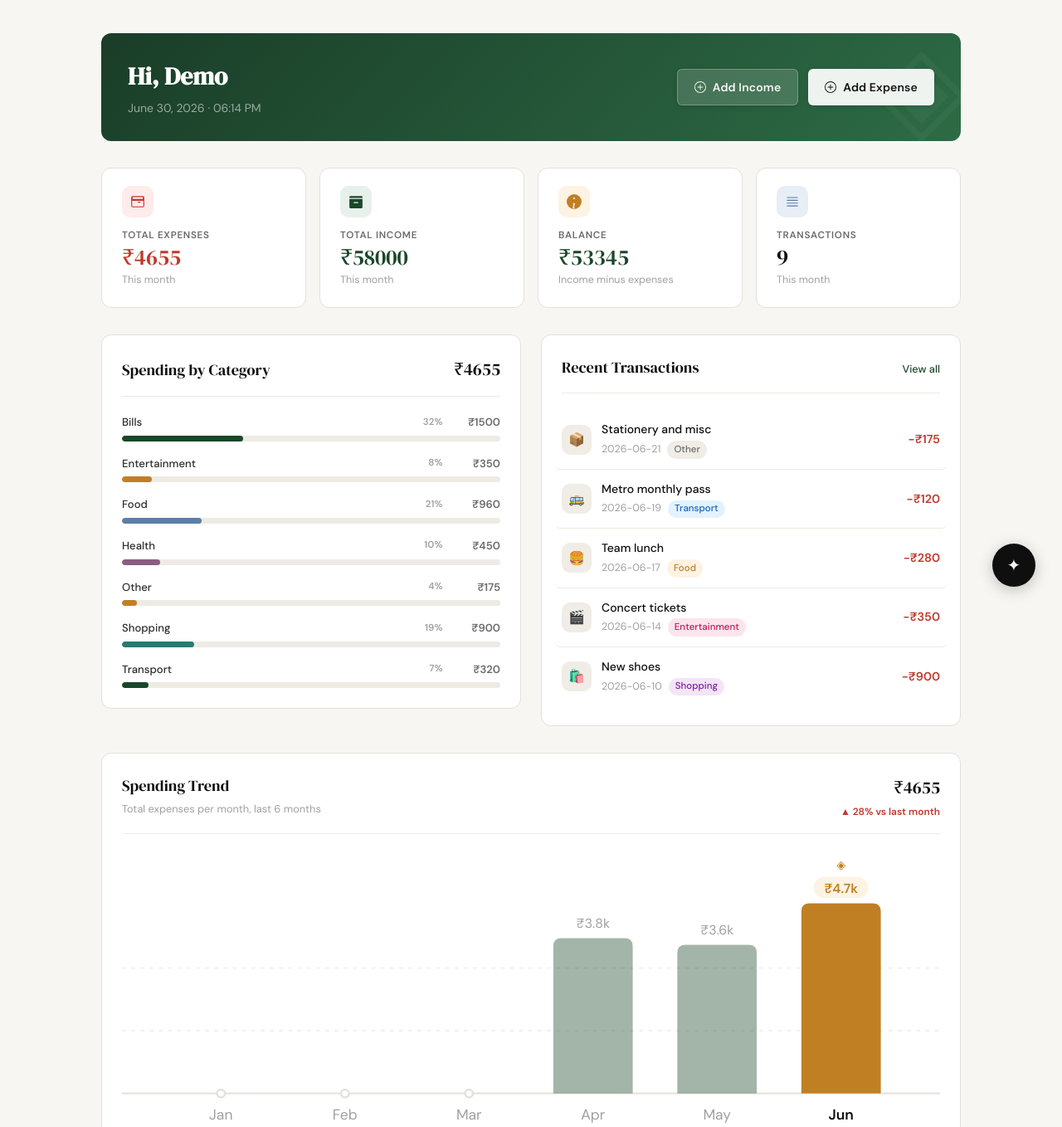
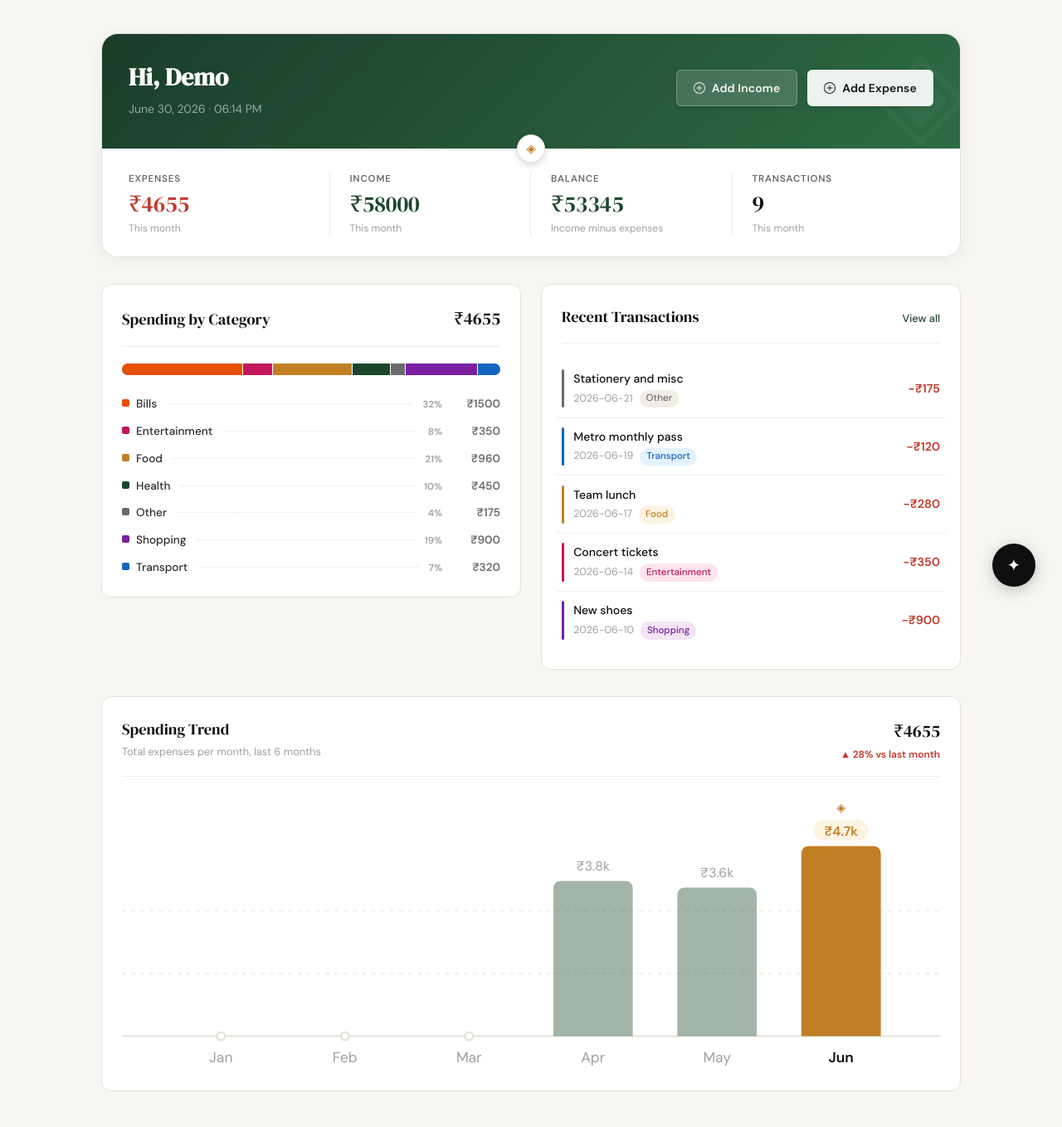
Before and after one commit to KshCompiler/expense-tracker, a Flask app: page /dashboard in a window 1280 px wide. Shown: the part 61-1419 px from the top of the page at 83% size. Run offline with Flask 3, Linux system fonts and the light colour scheme; the visitor is signed in with stand-in values (Sample User, id 1); data comes from the database, SQL or seed files in the repository.

Commit message:
redesign dashboard, landing, and entry forms around a ledger/passbook identity
Replaces generic dashboard stat cards and progress bars with a sealed
passbook folio and a segmented category tally; updates the landing hero
mockup to match; removes unjustified 01/02/03 numbering on feature cards
in favor of per-feature ledger colors; and gives add expense/income
their own debit/credit color language with category-colored tiles.

Co-Authored-By: Claude Sonnet 5 <noreply@anthropic.com>

```diff
--- a/templates/dashboard.html
+++ b/templates/dashboard.html
@@ -14,11 +14,17 @@
         gap: 2rem;
     }
 
-    /* ── Welcome banner ── */
-    .db-welcome {
+    /* ── Passbook folio: cover + sealed ledger strip ── */
+    .db-folio {
+        border-radius: var(--radius-lg);
+        overflow: hidden;
+        border: 1px solid var(--border);
+        box-shadow: 0 4px 20px rgba(0,0,0,0.05);
+    }
+
+    .db-folio-cover {
         background: linear-gradient(135deg, #1a3d28 0%, #2d6b45 100%);
-        border-radius: var(--radius-md);
-        padding: 1.75rem 2rem;
+        padding: 1.75rem 2rem 2.25rem;
         display: flex;
         align-items: center;
         justify-content: space-between;
@@ -27,7 +33,7 @@
         overflow: hidden;
     }
 
-    .db-welcome::before {
+    .db-folio-cover::before {
         content: '◈';
         position: absolute;
         right: -0.5rem;
@@ -40,14 +46,14 @@
         user-select: none;
     }
 
-    .db-welcome-left h1 {
+    .db-folio-greeting h1 {
         font-family: var(--font-display);
         font-size: 1.85rem;
         color: #fff;
         margin-bottom: 0.25rem;
     }
 
-    .db-welcome-left p {
+    .db-folio-greeting p {
         font-size: 0.875rem;
         color: rgba(255,255,255,0.55);
     }
@@ -88,66 +94,71 @@
 
     .db-action-group { display: flex; gap: 0.75rem; flex-shrink: 0; }
 
-    /* ── Stat cards ── */
-    .db-stats {
-        display: grid;
-        grid-template-columns: repeat(4, 1fr);
-        gap: 1rem;
+    /* Seam between cover and ledger, stamped with the brand mark like a wax seal */
+    .db-folio-seam {
+        position: relative;
+        height: 0;
     }
 
-    .db-stat {
+    .db-folio-seal {
+        position: absolute;
+        top: -17px;
+        left: 50%;
+        transform: translateX(-50%);
+        width: 34px;
+        height: 34px;
+        border-radius: 50%;
         background: var(--paper-card);
         border: 1px solid var(--border);
-        border-radius: var(--radius-md);
-        padding: 1.35rem 1.5rem;
-        display: flex;
-        flex-direction: column;
-        gap: 0.75rem;
-        transition: box-shadow 0.2s, transform 0.2s;
-    }
-
-    .db-stat:hover {
-        box-shadow: 0 4px 16px rgba(0,0,0,0.07);
-        transform: translateY(-2px);
-    }
-
-    .db-stat-icon {
-        width: 38px;
-        height: 38px;
-        border-radius: 10px;
         display: flex;
         align-items: center;
         justify-content: center;
-        flex-shrink: 0;
+        color: var(--accent-2);
+        font-size: 0.95rem;
+        box-shadow: 0 3px 8px rgba(0,0,0,0.15);
+        z-index: 2;
     }
 
-    .stat-expense .db-stat-icon { background: var(--danger-light); color: var(--danger); }
-    .stat-income  .db-stat-icon { background: var(--accent-light); color: var(--accent); }
-    .stat-balance .db-stat-icon { background: var(--accent-2-light); color: var(--accent-2); }
-    .stat-count   .db-stat-icon { background: #e8eef5; color: #5b7fa6; }
+    /* ── Ledger strip: totals as ruled columns, not icon cards ── */
+    .db-folio-ledger {
+        background: var(--paper-card);
+        display: grid;
+        grid-template-columns: repeat(4, 1fr);
+        padding: 1.75rem 2rem 1.5rem;
+    }
 
-    .db-stat-body { display: flex; flex-direction: column; gap: 0.2rem; }
+    .db-ledger-col {
+        padding: 0 1.5rem;
+        border-right: 1px solid var(--border-soft);
+        display: flex;
+        flex-direction: column;
+        gap: 0.3rem;
+    }
 
-    .db-stat-label {
-        font-size: 0.73rem;
+    .db-ledger-col:first-child { padding-left: 0; }
+    .db-ledger-col:last-child { border-right: none; padding-right: 0; }
+
+    .db-ledger-label {
+        font-size: 0.72rem;
         font-weight: 600;
         text-transform: uppercase;
-        letter-spacing: 0.06em;
+        letter-spacing: 0.07em;
         color: var(--ink-muted);
     }
 
-    .db-stat-value {
+    .db-ledger-value {
         font-family: var(--font-display);
-        font-size: 1.65rem;
+        font-size: 1.7rem;
         color: var(--ink);
-        line-height: 1.1;
+        line-height: 1.15;
+        font-variant-numeric: tabular-nums;
     }
 
-    .db-stat-value.neg { color: var(--danger); }
-    .db-stat-value.pos { color: var(--accent); }
+    .db-ledger-value.pos { color: var(--accent); }
+    .db-ledger-value.neg { color: var(--danger); }
 
-    .db-stat-sub {
-        font-size: 0.78rem;
+    .db-ledger-sub {
+        font-size: 0.76rem;
         color: var(--ink-faint);
     }
 
@@ -192,24 +203,45 @@
         color: var(--ink);
     }
 
-    .db-bar-row {
+    /* Single segmented tally bar — one total, divided into its line items */
+    .db-tally-bar {
         display: flex;
-        flex-direction: column;
-        gap: 0.35rem;
-        margin-bottom: 1rem;
+        height: 14px;
+        border-radius: 999px;
+        overflow: hidden;
+        background: var(--border-soft);
+        box-shadow: inset 0 0 0 1px var(--border);
+        margin-bottom: 1.5rem;
     }
 
-    .db-bar-row:last-child { margin-bottom: 0; }
+    .db-tally-seg {
+        height: 100%;
+        transition: flex-basis 0.6s cubic-bezier(0.4, 0, 0.2, 1);
+    }
 
-    .db-bar-meta {
+    .db-tally-seg:not(:last-child) {
+        border-right: 1.5px solid var(--paper-card);
+    }
+
+    /* Legend rows with a dotted leader, like line items on a ledger page */
+    .db-legend { display: flex; flex-direction: column; gap: 0.7rem; }
+
+    .db-legend-row {
         display: flex;
-        align-items: center;
-        justify-content: space-between;
+        align-items: baseline;
         gap: 0.5rem;
     }
 
-    .db-bar-cat {
-        font-size: 0.82rem;
+    .db-legend-dot {
+        width: 9px;
+        height: 9px;
+        border-radius: 2px;
+        flex-shrink: 0;
+        transform: translateY(-1px);
+    }
+
+    .db-legend-name {
+        font-size: 0.85rem;
         font-weight: 500;
         color: var(--ink-soft);
         white-space: nowrap;
@@ -217,46 +249,30 @@
         text-overflow: ellipsis;
     }
 
-    .db-bar-right {
-        display: flex;
-        align-items: center;
-        gap: 0.6rem;
+    .db-legend-leader {
+        flex: 1;
+        min-width: 12px;
+        border-bottom: 1px dotted var(--border);
+        margin: 0 0.3rem;
+        transform: translateY(-4px);
+    }
+
+    .db-legend-pct {
+        font-size: 0.72rem;
+        font-weight: 600;
+        color: var(--ink-faint);
         flex-shrink: 0;
     }
 
-    .db-bar-pct {
-        font-size: 0.72rem;
-        font-weight: 600;
-        color: var(--ink-faint);
-    }
-
-    .db-bar-amt {
-        font-size: 0.82rem;
+    .db-legend-amt {
+        font-size: 0.85rem;
         font-weight: 600;
         color: var(--ink-muted);
-        min-width: 60px;
+        min-width: 62px;
         text-align: right;
+        flex-shrink: 0;
+        font-variant-numeric: tabular-nums;
     }
-
-    .db-bar-track {
-        height: 7px;
-        background: var(--border-soft);
-        border-radius: 999px;
-        overflow: hidden;
-    }
-
-    .db-bar-fill {
-        height: 100%;
-        border-radius: 999px;
-        transition: width 0.6s cubic-bezier(0.4, 0, 0.2, 1);
-    }
-
-    .db-bar-fill.c0 { background: var(--accent); }
-    .db-bar-fill.c1 { background: var(--accent-2); }
-    .db-bar-fill.c2 { background: #5b7fa6; }
-    .db-bar-fill.c3 { background: #8b5e83; }
-    .db-bar-fill.c4 { background: #c17f24; }
-    .db-bar-fill.c5 { background: #2a7a6f; }
 
     /* ── Recent transactions card ── */
     .db-txn-card {
@@ -276,7 +292,7 @@
         display: flex;
         align-items: center;
         justify-content: space-between;
-        padding: 0.75rem 0;
+        padding: 0.7rem 0;
         border-bottom: 1px solid var(--border-soft);
         gap: 0.75rem;
         transition: background 0.15s;
@@ -289,23 +305,20 @@
     .db-txn-row:hover { background: var(--paper-warm); }
     .db-txn-row:last-child { border-bottom: none; }
 
-    .db-txn-icon {
-        width: 36px;
-        height: 36px;
-        border-radius: 10px;
+    .db-txn-left {
         display: flex;
-        align-items: center;
-        justify-content: center;
-        font-size: 1rem;
-        flex-shrink: 0;
-        background: var(--paper-warm);
+        align-items: stretch;
+        gap: 0.7rem;
+        min-width: 0;
     }
 
-    .db-txn-left {
-        display: flex;
-        align-items: center;
-        gap: 0.75rem;
-        min-width: 0;
+    /* Colored tick marks each entry, echoing the category's tally color */
+    .db-txn-swatch {
+        width: 3px;
+        border-radius: 2px;
+        flex-shrink: 0;
+        align-self: stretch;
+        min-height: 30px;
     }
 
     .db-txn-text {
@@ -313,6 +326,7 @@
         flex-direction: column;
         gap: 0.15rem;
         min-width: 0;
+        justify-content: center;
     }
 
     .db-txn-desc {
@@ -577,11 +615,14 @@
 
 {% block content %}
 
+{% set cat_colors = {'Food': '#c17f24', 'Transport': '#1565c0', 'Shopping': '#7b1fa2', 'Bills': '#e65100', 'Entertainment': '#c2185b', 'Health': '#1a472a', 'Education': '#0d47a1', 'Other': '#6b6b6b'} %}
+
 <div class="db-wrap">
 
-    <!-- Welcome banner -->
-    <div class="db-welcome">
-        <div class="db-welcome-left">
+    <!-- Passbook folio: stamped cover + sealed ledger strip -->
+    <div class="db-folio">
+        <div class="db-folio-cover">
+            <div class="db-folio-greeting">
                 <h1>Hi, {{ user['full_name'].split()[0] }}</h1>
                 <p>{{ today_date }} &middot; {{ current_time }}</p>
             </div>
@@ -603,48 +644,32 @@
             </div>
         </div>
 
-    <!-- Stat cards -->
-    <div class="db-stats">
-        <div class="db-stat stat-expense">
-            <div class="db-stat-icon">
-                <svg width="18" height="18" viewBox="0 0 16 16" fill="currentColor"><path d="M1 3.5A1.5 1.5 0 0 1 2.5 2h11A1.5 1.5 0 0 1 15 3.5v9a1.5 1.5 0 0 1-1.5 1.5h-11A1.5 1.5 0 0 1 1 12.5v-9zm2-.5a.5.5 0 0 0-.5.5V5h11V3.5a.5.5 0 0 0-.5-.5h-10zM14 7H2v5.5a.5.5 0 0 0 .5.5h11a.5.5 0 0 0 .5-.5V7zm-6 1.5a.5.5 0 0 1 .5-.5h2a.5.5 0 0 1 0 1h-2a.5.5 0 0 1-.5-.5z"/></svg>
+        <div class="db-folio-seam">
+            <span class="db-folio-seal" aria-hidden="true">◈</span>
         </div>
-            <div class="db-stat-body">
-                <div class="db-stat-label">Total Expenses</div>
-                <div class="db-stat-value neg">₹{{ "%.0f"|format(total_expenses) }}</div>
-                <div class="db-stat-sub">This month</div>
+
+        <div class="db-folio-ledger">
+            <div class="db-ledger-col">
+                <span class="db-ledger-label">Expenses</span>
+                <span class="db-ledger-value neg">₹{{ "%.0f"|format(total_expenses) }}</span>
+                <span class="db-ledger-sub">This month</span>
             </div>
+            <div class="db-ledger-col">
+                <span class="db-ledger-label">Income</span>
+                <span class="db-ledger-value pos">₹{{ "%.0f"|format(total_income) }}</span>
+                <span class="db-ledger-sub">This month</span>
             </div>
-        <div class="db-stat stat-income">
-            <div class="db-stat-icon">
-                <svg width="18" height="18" viewBox="0 0 16 16" fill="currentColor"><path d="M1 3a1 1 0 0 1 1-1h12a1 1 0 0 1 1 1v1H1V3zm0 2h14v9a1 1 0 0 1-1 1H2a1 1 0 0 1-1-1V5zm5 3.5a.5.5 0 0 0 0 1h4a.5.5 0 0 0 0-1H6z"/></svg>
+            <div class="db-ledger-col">
+                <span class="db-ledger-label">Balance</span>
+                <span class="db-ledger-value {% if remaining_balance >= 0 %}pos{% else %}neg{% endif %}">
+                    ₹{{ "%.0f"|format(remaining_balance) }}
+                </span>
+                <span class="db-ledger-sub">Income minus expenses</span>
             </div>
-            <div class="db-stat-body">
-                <div class="db-stat-label">Total Income</div>
-                <div class="db-stat-value pos">₹{{ "%.0f"|format(total_income) }}</div>
-                <div class="db-stat-sub">This month</div>
-            </div>
-        </div>
-        <div class="db-stat stat-balance">
-            <div class="db-stat-icon">
-                <svg width="18" height="18" viewBox="0 0 16 16" fill="currentColor"><path d="M8 0a8 8 0 1 0 0 16A8 8 0 0 0 8 0zm.93 9.412-1 4.705c-.07.34.029.533.304.533.194 0 .487-.07.686-.246l-.088.416c-.287.346-.92.598-1.465.598-.703 0-1.002-.422-.808-1.319l.738-3.468c.064-.293.006-.399-.287-.47l-.451-.081.082-.381 2.29-.287zM8 5.5a1 1 0 1 1 0-2 1 1 0 0 1 0 2z"/></svg>
-            </div>
-            <div class="db-stat-body">
-                <div class="db-stat-label">Balance</div>
-                <div class="db-stat-value {% if remaining_balance >= 0 %}pos{% else %}neg{% endif %}">
-                    ₹{{ "%.0f"|format(remaining_balance) }}
-                </div>
-                <div class="db-stat-sub">Income minus expenses</div>
-            </div>
-        </div>
-        <div class="db-stat stat-count">
-            <div class="db-stat-icon">
-                <svg width="18" height="18" viewBox="0 0 16 16" fill="currentColor"><path d="M2.5 3a.5.5 0 0 0 0 1h11a.5.5 0 0 0 0-1h-11zm0 3a.5.5 0 0 0 0 1h11a.5.5 0 0 0 0-1h-11zm0 3a.5.5 0 0 0 0 1h11a.5.5 0 0 0 0-1h-11zm0 3a.5.5 0 0 0 0 1h11a.5.5 0 0 0 0-1h-11z"/></svg>
-            </div>
-            <div class="db-stat-body">
-                <div class="db-stat-label">Transactions</div>
-                <div class="db-stat-value">{{ transaction_count }}</div>
-                <div class="db-stat-sub">This month</div>
+            <div class="db-ledger-col">
+                <span class="db-ledger-label">Transactions</span>
+                <span class="db-ledger-value">{{ transaction_count }}</span>
+                <span class="db-ledger-sub">This month</span>
             </div>
         </div>
     </div>
@@ -659,20 +684,21 @@
                 <span class="db-chart-total">₹{{ "%.0f"|format(total_expenses) }}</span>
             </div>
             {% if categories %}
-            <div>
+            <div class="db-tally-bar">
                 {% for cat in categories %}
                 {% set width = ((cat['total'] / total_expenses * 100) | round | int) if total_expenses > 0 else 0 %}
-                <div class="db-bar-row">
-                    <div class="db-bar-meta">
-                        <span class="db-bar-cat">{{ cat['category'] }}</span>
-                        <div class="db-bar-right">
-                            <span class="db-bar-pct">{{ width }}%</span>
-                            <span class="db-bar-amt">₹{{ "%.0f"|format(cat['total']) }}</span>
+                <div class="db-tally-seg" style="flex: 0 0 {{ width }}%; background: {{ cat_colors.get(cat['category'], '#6b6b6b') }};"></div>
+                {% endfor %}
             </div>
-                    </div>
-                    <div class="db-bar-track">
-                        <div class="db-bar-fill c{{ loop.index0 % 6 }}" style="width: {{ width }}%"></div>
-                    </div>
+            <div class="db-legend">
+                {% for cat in categories %}
+                {% set width = ((cat['total'] / total_expenses * 100) | round | int) if total_expenses > 0 else 0 %}
+                <div class="db-legend-row">
+                    <span class="db-legend-dot" style="background: {{ cat_colors.get(cat['category'], '#6b6b6b') }};"></span>
+                    <span class="db-legend-name">{{ cat['category'] }}</span>
+                    <span class="db-legend-leader"></span>
+                    <span class="db-legend-pct">{{ width }}%</span>
+                    <span class="db-legend-amt">₹{{ "%.0f"|format(cat['total']) }}</span>
                 </div>
                 {% endfor %}
             </div>
@@ -689,11 +715,10 @@
             </div>
             {% if has_transactions %}
             <div class="db-txn-list">
-                {% set cat_icons = {'Food':'🍔','Transport':'🚌','Bills':'💡','Health':'💊','Entertainment':'🎬','Shopping':'🛍️','Other':'📦'} %}
                 {% for txn in recent_transactions %}
                 <div class="db-txn-row">
                     <div class="db-txn-left">
-                        <div class="db-txn-icon">{{ cat_icons.get(txn['category'], '📦') }}</div>
+                        <div class="db-txn-swatch" style="background: {{ cat_colors.get(txn['category'], '#6b6b6b') }};"></div>
                         <div class="db-txn-text">
                             <span class="db-txn-desc">{{ txn['description'] or txn['category'] }}</span>
                             <div class="db-txn-meta">
```
Also changed, not shown: other parts of templates/dashboard.html (+31 -7 lines), static/css/style.css (+164 -110 lines), templates/add_expense.html (+21 -12 lines), templates/add_income.html (+10 -10 lines), templates/landing.html (+35 -31 lines). Lines whose indentation alone changed are shown as unchanged.
